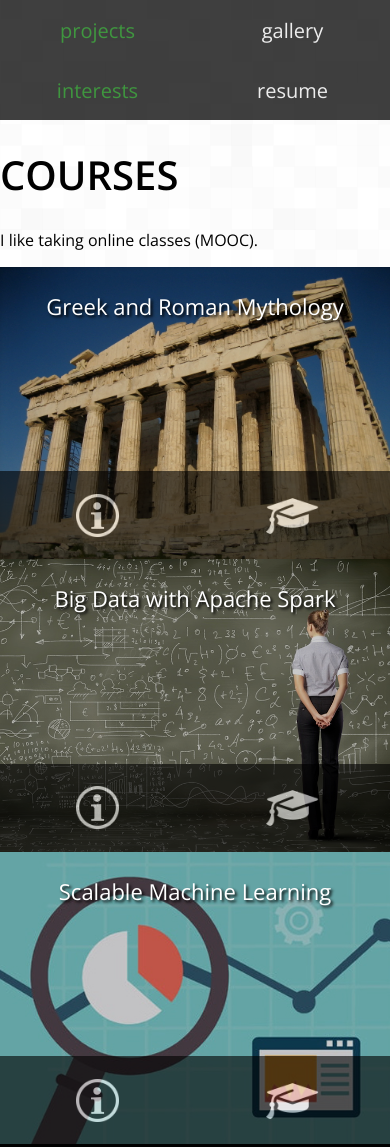
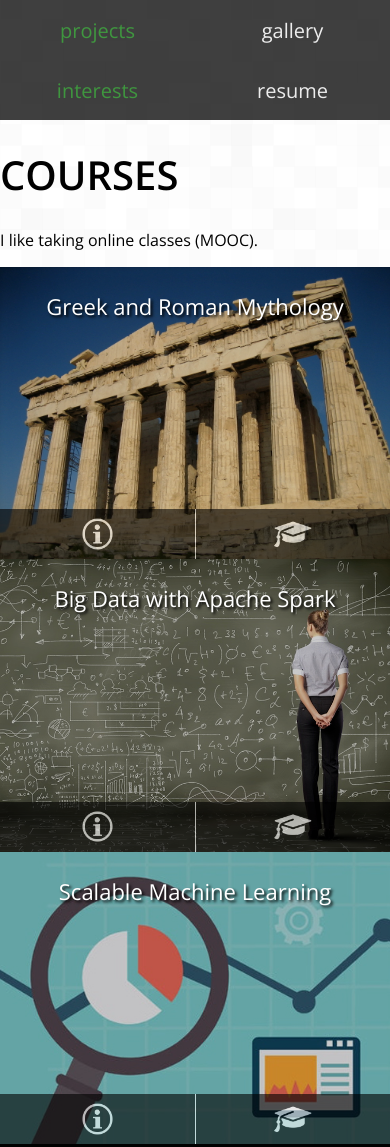
Before and after one commit to ultimateanu/ultimateanu.github.io, a plain HTML site: page interests/index.html in a window 390 px wide. Shown: the top 1147 px of the page. Drawn offline with nearby package versions, Linux system fonts and the light colour scheme.

Commit message:
making course hover links have white space in between

```diff
--- a/interests/index.html
+++ b/interests/index.html
@@ -31,7 +31,7 @@
           Greek and Roman Mythology
         </div>
         <div class="course-links">
-          <a href="https://www.coursera.org/course/mythology" class="course-weblink">
+          <a href="https://www.coursera.org/course/mythology" class="course-weblink course-weblink-left">
             <img class="course-info-icon" src="../images/info_icon_w.png" alt="linkedin icon"/>
           </a>
           <a href="https://www.coursera.org/account/accomplishments/records/gSS4387hHf9fkKqD" class="course-weblink">
@@ -48,7 +48,7 @@
           Big Data with Apache Spark
         </div>
         <div class="course-links">
-          <a href="https://www.edx.org/course/introduction-big-data-apache-spark-uc-berkeleyx-cs100-1x" class="course-weblink">
+          <a href="https://www.edx.org/course/introduction-big-data-apache-spark-uc-berkeleyx-cs100-1x" class="course-weblink course-weblink-left">
             <img class="course-info-icon" src="../images/info_icon_w.png" alt="linkedin icon"/>
           </a>
           <a href="https://verify.edx.org/cert/a5b89a9808644a7fbca4fc3a3fd2aebd" class="course-weblink">
@@ -65,7 +65,7 @@
           Scalable Machine Learning
         </div>
         <div class="course-links">
-          <a href="https://www.edx.org/course/scalable-machine-learning-uc-berkeleyx-cs190-1x" class="course-weblink">
+          <a href="https://www.edx.org/course/scalable-machine-learning-uc-berkeleyx-cs190-1x" class="course-weblink course-weblink-left">
             <img class="course-info-icon" src="../images/info_icon_w.png" alt="linkedin icon"/>
           </a>
           <a href="https://verify.edx.org/cert/fc1d8da5768240c29ed4e5ae8e831e21" class="course-weblink">
--- a/styles/interests.css
+++ b/styles/interests.css
@@ -75,19 +75,20 @@
 }
 
 .course-links {
+  max-height: 50px;
   height: 30%;
   width: 100%;
   position: absolute;
   bottom: 0;
   background-color: black;
   opacity: 0.6;
-  display: none;
+  display: flex; display: -webkit-flex;
+  visibility: hidden;
 }
 .course:hover > .course-links{
-  display: flex; display: -webkit-flex;
+  visibility: visible;
 }
 
-/* TODO: make border-right 1px solid see through */
 .course-weblink {
   width: 50%;
   height: 100%;
@@ -99,8 +100,12 @@
   display: flex; display: -webkit-flex;
 }
 
+.course-weblink-left {
+  border-right: 1px solid white;
+}
+
 .course-info-icon {
-  height: 60%;
+  height: 75%;
 }
 
 /* --- Screens < 600px --- */
@@ -115,10 +120,6 @@
   }
 
   .course-links{
-    display: flex; display: -webkit-flex;
+    visibility: visible;
   }
 }
-
-/*
-TODO make certs images have border on their own
-*/
--- a/todo.txt
+++ b/todo.txt
@@ -1,4 +1,5 @@
-Website
+-Website
+make certs images have border on their own
 update courses ui for mobile
 make svg icons for ig and linkedin
 eventually add github link at bottom
```
